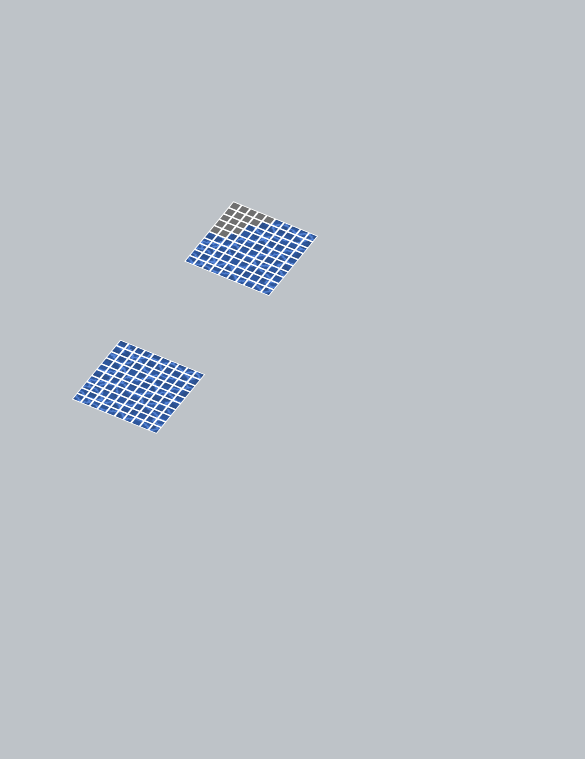
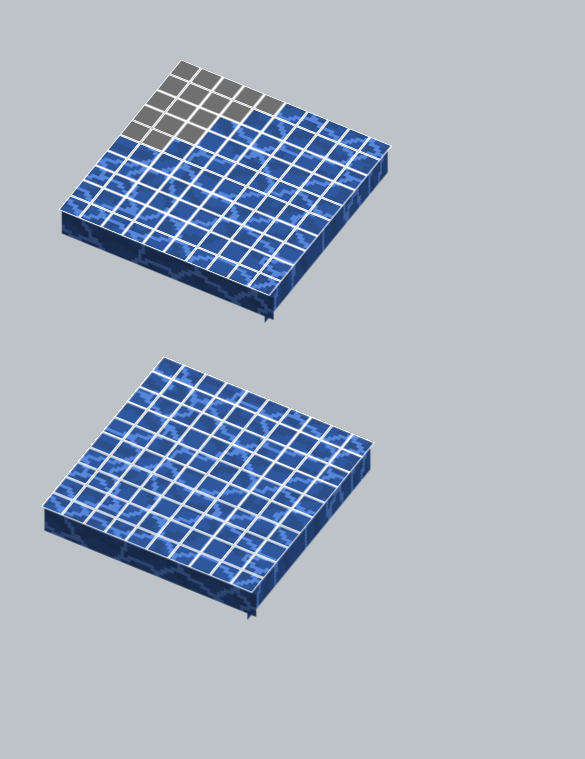
Before and after one commit to Scalaptia/battleship, a website built with Vite: page index.html in a window 390 px wide. Shown: the part 105-864 px from the top of the page, 585 px wide, since content can reach past the window. Built offline with nearby package versions, Linux system fonts and the light colour scheme.

Commit message:
Add side and front to the isometric grids

```diff
--- a/src/main.ts
+++ b/src/main.ts
@@ -27,8 +27,9 @@ cpu.gameboard.placeShip(Ships.Submarine, 0, 3, false);
 cpu.gameboard.placeShip(Ships.Destroyer, 0, 4, false);
 
 /* UI */
-const fillBoard = (boardEl: HTMLElement, board: Gameboard, show: boolean) => {
-    boardEl.innerHTML = "";
+const renderBoard = (boardEl: HTMLElement, board: Gameboard, show: boolean) => {
+    const boardTop = boardEl.querySelector(".board-top")!;
+    boardTop.innerHTML = "";
 
     for (let i = 0; i < board.boardGrid.length; i++) {
         for (let j = 0; j < board.boardGrid[i].length; j++) {
@@ -56,21 +57,37 @@ const fillBoard = (boardEl: HTMLElement, board: Gameboard, show: boolean) => {
                 }
             }
 
-            boardEl.appendChild(cellEl);
+            boardTop.appendChild(cellEl);
         }
     }
 };
 
+const createBoardElement = (id: string) => {
+    const boardEl = document.createElement("board");
+    boardEl.id = id;
+
+    const boardTop = document.createElement("div");
+    boardTop.classList.add("board-top");
+    boardEl.appendChild(boardTop);
+
+    const boardSide = document.createElement("div");
+    boardSide.classList.add("board-side");
+    boardEl.appendChild(boardSide);
+
+    const boardFront = document.createElement("div");
+    boardFront.classList.add("board-front");
+    boardEl.appendChild(boardFront);
+
+    return boardEl;
+};
+
 const boardsContainerEl = document.getElementById("boards-container")!;
 
-const p1BoardEl = document.createElement("board");
-p1BoardEl.id = "p1-board";
+const p1BoardEl = createBoardElement("p1-board");
+const cpuBoardEl = createBoardElement("cpu-board");
 
-const cpuBoardEl = document.createElement("board");
-cpuBoardEl.id = "cpu-board";
-
-fillBoard(p1BoardEl, p1.gameboard, true);
-fillBoard(cpuBoardEl, cpu.gameboard, false);
+renderBoard(p1BoardEl, p1.gameboard, true);
+renderBoard(cpuBoardEl, cpu.gameboard, false);
 
 boardsContainerEl.appendChild(p1BoardEl);
 boardsContainerEl.appendChild(cpuBoardEl);
@@ -81,5 +98,5 @@ cpuBoardEl.addEventListener("click", (e) => {
     console.log(x, y);
 
     p1.attack(cpu.gameboard, x, y);
-    fillBoard(cpuBoardEl, cpu.gameboard, false);
+    renderBoard(cpuBoardEl, cpu.gameboard, false);
 });
--- a/src/styles/main.css
+++ b/src/styles/main.css
@@ -25,17 +25,41 @@ body {
 }
 
 board {
-    justify-self: center;
+    display: grid;
+    grid-template-columns: 5fr 1fr;
+}
+
+.board-top {
     width: 25vw;
     height: 25vw;
 
-    background-color: white;
     display: grid;
     grid-template-columns: repeat(10, 1fr);
     grid-template-rows: repeat(10, 1fr);
 
-    background-image: url(../../public/water.gif);
+    background-image: url(/water.gif);
     background-size: cover;
+}
+
+.board-side {
+    filter: brightness(0.7);
+    justify-self: left;
+    width: 2.5vw;
+    height: 25vw;
+
+    background-image: url(/water.gif);
+    background-size: cover;
+    transform: skewY(60deg) rotate(180deg) translateY(-9%);
+}
+
+.board-front {
+    filter: brightness(0.5);
+    width: 25vw;
+    height: 4.5vw;
+
+    background-image: url(/water.gif);
+    background-size: cover;
+    transform: skewX(30deg) translateX(5%);
 }
 
 cell {
@@ -62,10 +86,29 @@ cell:hover::after {
 @media (max-width: 800px) {
     #boards-container {
         grid-template-columns: 1fr;
+        width: 50vw;
+        height: 200vw;
     }
-    .board {
-        width: 35vh;
-        height: 35vh;
+
+    #p1-board {
+        transform: translateX(-25%) translateY(50%) scale(1.5);
+    }
+
+    #cpu-board {
+        transform: translateX(75%) translateY(25%) scale(1.5);
+    }
+
+    .board-top {
+        width: 100%;
+        height: 100%;
+    }
+
+    .board-side {
+        height: 100%;
+    }
+
+    .board-front {
+        width: 100%;
     }
 }
 
```
